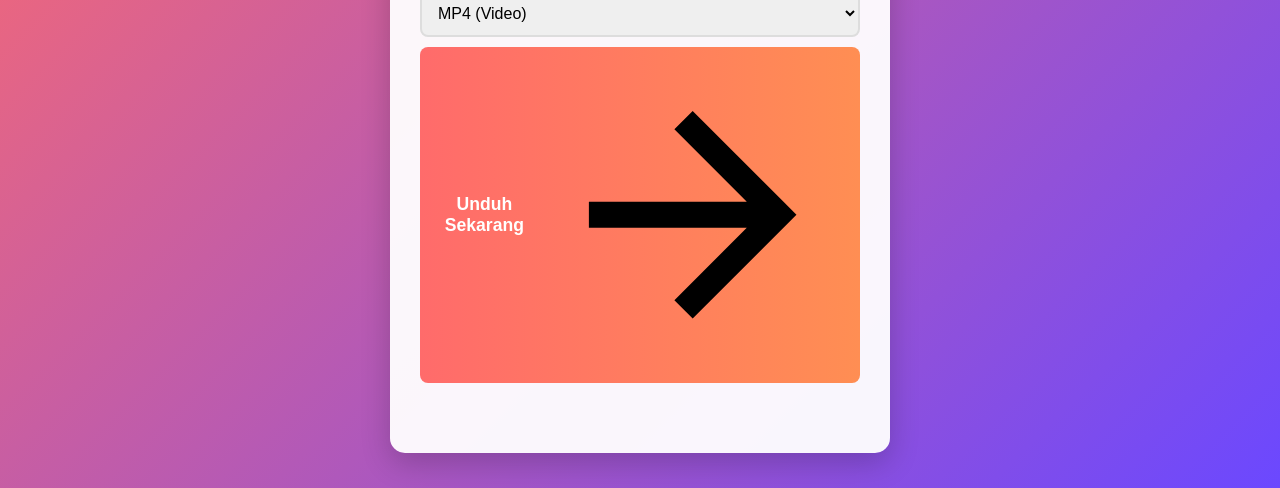
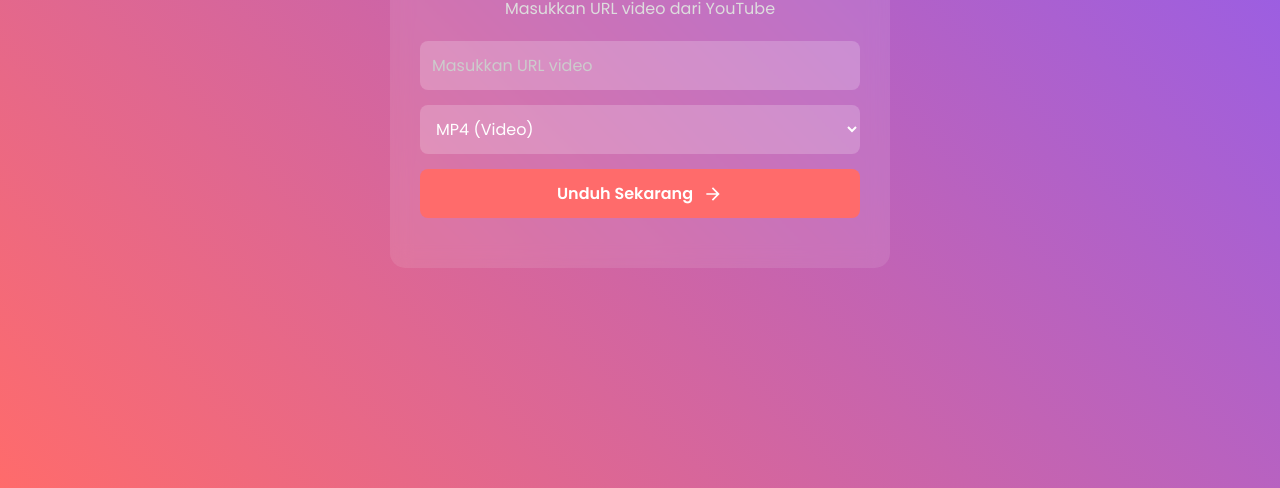
Before and after one commit to CodeDarkSlayer/Media-Downloader, a plain HTML site: page templates/index.html in a window 1280 px wide. Shown: the part 312-800 px from the top of the page. Drawn offline with Linux system fonts and the light colour scheme.

Commit message:
Update style.css
Signed-off-by: imambarmawi052 <46305888+imambarmawi052@users.noreply.github.com>

```diff
--- a/static/style.css
+++ b/static/style.css
@@ -1,133 +1,134 @@
-
 * {
     margin: 0;
     padding: 0;
     box-sizing: border-box;
+    font-family: 'Poppins', sans-serif;
 }
 
 body {
-    font-family: 'Poppins', sans-serif;
-    background: linear-gradient(135deg, #ff6b6b, #6b48ff);
+    min-height: 100vh;
     display: flex;
     justify-content: center;
     align-items: center;
-    min-height: 100vh;
-    overflow: auto;
+    background: linear-gradient(45deg, #ff6b6b, #8b5cf6);
+    color: #fff;
+    padding: 20px;
 }
 
 .container {
-    background: rgba(255, 255, 255, 0.95);
+    background: rgba(255, 255, 255, 0.1);
+    backdrop-filter: blur(10px);
     padding: 30px;
     border-radius: 15px;
-    box-shadow: 0 10px 30px rgba(0, 0, 0, 0.2);
     text-align: center;
-    width: 90%;
     max-width: 500px;
+    width: 100%;
     animation: fadeIn 1s ease-in-out;
 }
 
 @keyframes fadeIn {
-    0% { opacity: 0; transform: translateY(-20px); }
-    100% { opacity: 1; transform: translateY(0); }
+    from { opacity: 0; transform: translateY(-20px); }
+    to { opacity: 1; transform: translateY(0); }
 }
 
 h1 {
-    color: #333;
-    font-size: 2.2em;
+    font-size: 2rem;
     margin-bottom: 10px;
-    text-shadow: 1px 1px 2px rgba(0, 0, 0, 0.1);
+    color: #fff;
 }
 
 p {
-    color: #666;
+    font-size: 1rem;
     margin-bottom: 20px;
+    color: #ddd;
+}
+
+form {
+    display: flex;
+    flex-direction: column;
+    gap: 15px;
 }
 
 input, select {
-    width: 100%;
     padding: 12px;
-    margin: 10px 0;
-    border: 2px solid #ddd;
+    border: none;
     border-radius: 8px;
-    font-size: 1em;
-    transition: border-color 0.3s ease;
+    font-size: 1rem;
+    outline: none;
+    background: rgba(255, 255, 255, 0.2);
+    color: #fff;
 }
 
-input:focus, select:focus {
-    border-color: #ff6b6b;
-    outline: none;
+input::placeholder {
+    color: #ccc;
 }
 
 .download-btn {
     display: flex;
     align-items: center;
     justify-content: center;
-    width: 100%;
+    gap: 10px;
     padding: 12px;
-    background: linear-gradient(90deg, #ff6b6b, #ff8e53);
+    background: #ff6b6b;
     border: none;
     border-radius: 8px;
-    color: white;
-    font-size: 1.1em;
+    color: #fff;
+    font-size: 1rem;
     font-weight: 600;
     cursor: pointer;
-    transition: transform 0.2s ease, background 0.3s ease;
+    transition: background 0.3s, transform 0.1s;
 }
 
 .download-btn:hover {
+    background: #e55a5a;
     transform: scale(1.05);
-    background: linear-gradient(90deg, #ff8e53, #ff6b6b);
 }
 
-.download-btn .btn-icon {
-    margin-left: 10px;
-    font-size: 1.2em;
-    animation: bounce 1s infinite;
+.download-btn .arrow {
+    width: 20px;
+    height: 20px;
+    fill: #fff;
+    transition: transform 0.3s;
 }
 
-@keyframes bounce {
-    0%, 100% { transform: translateY(0); }
-    50% { transform: translateY(-5px); }
-}
-
-.status {
-    margin-top: 20px;
-    padding: 10px;
-    border-radius: 8px;
-    font-size: 0.9em;
-}
-
-.status.success {
-    background-color: #d4edda;
-    color: #155724;
-}
-
-.status.error {
-    background-color: #f8d7da;
-    color: #721c24;
+.download-btn:hover .arrow {
+    transform: translateX(5px);
 }
 
 .loading {
     display: flex;
     align-items: center;
-    justify-content: center;
     gap: 10px;
+    margin-top: 20px;
+    color: #fff;
+}
+
+.loading.hidden {
+    display: none;
 }
 
 .spinner {
-    width: 20px;
-    height: 20px;
-    border: 3px solid #ff6b6b;
+    width: 24px;
+    height: 24px;
+    border: 3px solid #fff;
     border-top: 3px solid transparent;
     border-radius: 50%;
     animation: spin 1s linear infinite;
 }
 
 @keyframes spin {
-    0% { transform: rotate(0deg); }
-    100% { transform: rotate(360deg); }
+    to { transform: rotate(360deg); }
 }
 
-.hidden {
-    display: none;
+.status {
+    margin-top: 20px;
+    font-size: 1rem;
 }
+
+.status.success {
+    color: #00ff00;
+}
+
+.status.error {
+    color: #ff0000;
+}
```
